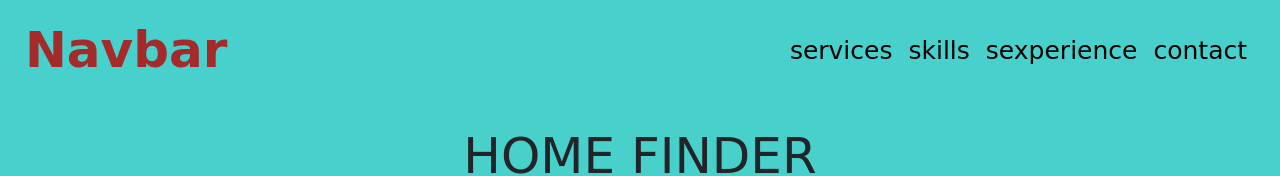
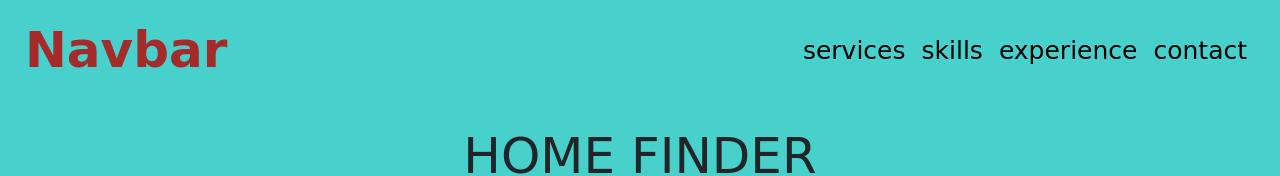
Before and after one commit to parhamgh2020/home-finder, a plain HTML site: page index.html in a window 1280 px wide. Shown: the top 176 px of the page. Drawn offline with nearby package versions, Linux system fonts and the light colour scheme; no server answers; a web font is replaced by a local one.

Commit message:
correct dictatiion

```diff
--- a/index.html
+++ b/index.html
@@ -40,7 +40,7 @@
                         <a class="nav-link" href="#skills">skills</a>
                     </li>
                     <li class="nav-item">
-                        <a class="nav-link" href="#experience">sexperience</a>
+                        <a class="nav-link" href="#experience">experience</a>
                     </li>
                     <li class="nav-item" id="left-side">
                         <a class="nav-link" href="#contact">contact</a>
```
